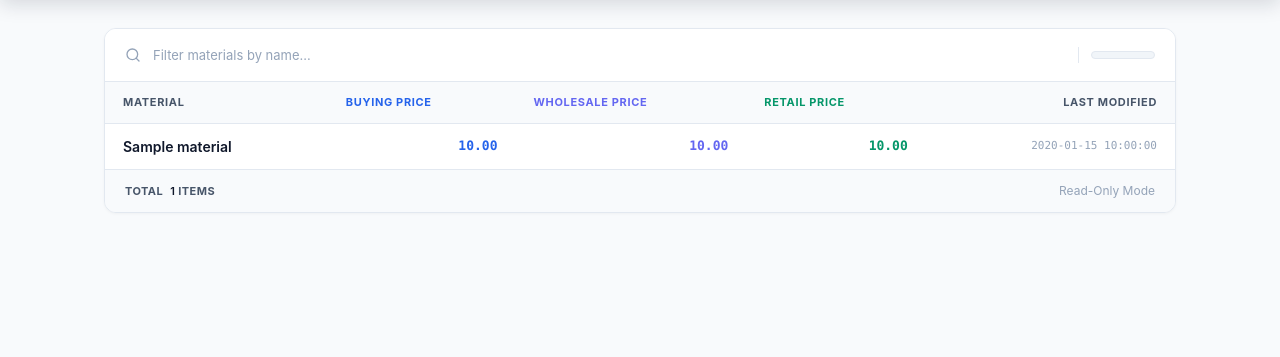
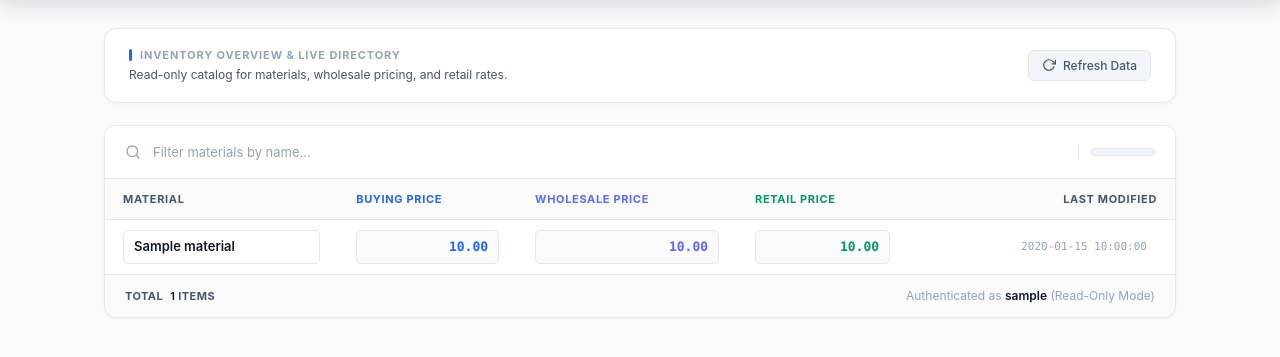
Before and after one commit to Lolimancer-07/inventory_management, a Flask app: template inventory_app/templates/index.html in a window 1280 px wide. Shown: the part 60-417 px from the top of the page. Run offline with Flask 3, Linux system fonts and the light colour scheme; the template is opened without the code that fills it: most values are stand-ins (such as "Sample title", 1, 10 or a date in 2020); parts of the project's set-up code (start-up, migrations or seed data) failed here and were passed over.

Commit message:
Refine Viewer UI to match Admin UI structure and quality

```diff
--- a/inventory_app/static/style.css
+++ b/inventory_app/static/style.css
@@ -302,7 +302,7 @@ body {
 
 .muted-text { color: var(--muted); font-size: 12px; }
 
-/* ── Add Item Panel ────────────────────────────────────────── */
+/* ── Add Item Panel & Viewer Info Card ──────────────────────── */
 .add-panel {
   background: var(--card);
   border: 1px solid var(--border);
@@ -310,6 +310,40 @@ body {
   padding: 22px 24px;
   margin-bottom: 22px;
   box-shadow: 0 1px 3px rgba(0,0,0,0.04);
+}
+
+.viewer-info-panel {
+  padding: 18px 24px;
+}
+.viewer-summary-row {
+  display: flex;
+  align-items: center;
+  justify-content: space-between;
+  gap: 16px;
+}
+.viewer-summary-row .panel-title {
+  margin-bottom: 2px;
+}
+.viewer-summary-sub {
+  font-size: 12px;
+  color: var(--text2);
+}
+
+.btn-subtle-dark {
+  font-family: var(--font);
+  font-size: 12px;
+  font-weight: 500;
+  color: var(--text2);
+  background: #f1f5f9;
+  border: 1px solid var(--border);
+  padding: 7px 13px;
+  border-radius: 6px;
+  cursor: pointer;
+  transition: all 0.15s ease;
+}
+.btn-subtle-dark:hover {
+  background: #e2e8f0;
+  color: var(--text);
 }
 
 .panel-title {
@@ -464,13 +498,45 @@ table.ledger { width: 100%; border-collapse: collapse; }
 }
 
 .ledger td {
-  padding: 12px 18px;
+  padding: 10px 18px;
   border-bottom: 1px solid var(--border);
   vertical-align: middle;
 }
 .ledger tbody tr:last-child td { border-bottom: none; }
 
 .material-cell { font-weight: 600; color: var(--text); }
+
+/* Read-Only Display Boxes (matches Admin inputs 100%) */
+.readonly-display-box {
+  padding: 6px 10px;
+  border: 1px solid var(--border);
+  border-radius: 5px;
+  background: #f8fafc;
+  font-size: 13px;
+  min-height: 31px;
+  display: flex;
+  align-items: center;
+}
+.readonly-display-box.num {
+  justify-content: flex-end;
+}
+.readonly-display-box.material-title {
+  font-weight: 600;
+  color: var(--text);
+  background: #ffffff;
+}
+
+.readonly-updated-box {
+  padding: 6px 10px;
+  font-size: 11px;
+  font-family: var(--mono);
+  color: var(--muted);
+  text-align: right;
+  display: flex;
+  align-items: center;
+  justify-content: flex-end;
+  min-height: 31px;
+}
 
 /* Price Formatting */
 .num { font-family: var(--mono); text-align: right; font-weight: 600; font-size: 13px; }
--- a/inventory_app/templates/index.html
+++ b/inventory_app/templates/index.html
@@ -145,6 +145,7 @@
   {% endif %}
 
   {% if role == 'admin' %}
+  <!-- Admin Item Addition Panel -->
   <section class="add-panel">
     <div class="panel-title">New Item Registration</div>
     <form method="POST" action="{{ url_for('add_item') }}" class="row-form">
@@ -169,6 +170,22 @@
         <button type="submit" class="btn-add">Add Item</button>
       </div>
     </form>
+  </section>
+  {% else %}
+  <!-- Viewer Info Summary Panel (matches admin card structure) -->
+  <section class="add-panel viewer-info-panel">
+    <div class="viewer-summary-row">
+      <div>
+        <div class="panel-title">Inventory Overview &amp; Live Directory</div>
+        <p class="viewer-summary-sub">Read-only catalog for materials, wholesale pricing, and retail rates.</p>
+      </div>
+      <div class="viewer-actions">
+        <button type="button" class="btn-subtle-dark" onclick="window.location.reload();">
+          <svg width="14" height="14" viewBox="0 0 24 24" fill="none" stroke="currentColor" stroke-width="2" stroke-linecap="round" stroke-linejoin="round" style="vertical-align:-2px; margin-right:4px;"><polyline points="23 4 23 10 17 10"></polyline><path d="M20.49 15a9 9 0 1 1-2.12-9.36L23 10"></path></svg>
+          Refresh Data
+        </button>
+      </div>
+    </div>
   </section>
   {% endif %}
 
@@ -234,11 +251,21 @@
             </td>
 
           {% else %}
-            <td class="material-cell">{{ item['material'] }}</td>
-            <td class="num price-buy">{{ '%.2f'|format(item['buying_price']) }}</td>
-            <td class="num price-ws">{{ '%.2f'|format(item['wholesale_price']) }}</td>
-            <td class="num price-ret">{{ '%.2f'|format(item['retail_price']) }}</td>
-            <td class="col-updated">{{ item['updated_at'] }}</td>
+            <td class="material-cell">
+              <div class="readonly-display-box material-title">{{ item['material'] }}</div>
+            </td>
+            <td>
+              <div class="readonly-display-box num price-buy">{{ '%.2f'|format(item['buying_price']) }}</div>
+            </td>
+            <td>
+              <div class="readonly-display-box num price-ws">{{ '%.2f'|format(item['wholesale_price']) }}</div>
+            </td>
+            <td>
+              <div class="readonly-display-box num price-ret">{{ '%.2f'|format(item['retail_price']) }}</div>
+            </td>
+            <td class="col-updated">
+              <div class="readonly-updated-box">{{ item['updated_at'] }}</div>
+            </td>
           {% endif %}
 
         </tr>
@@ -267,7 +294,7 @@
       {% if role == 'admin' %}
         <span>Authenticated as <strong>{{ username }}</strong> (Administrator)</span>
       {% else %}
-        <span>Read-Only Mode</span>
+        <span>Authenticated as <strong>{{ username }}</strong> (Read-Only Mode)</span>
       {% endif %}
     </div>
   </section>
```
Also changed, not shown: inventory_app/inventory.db.
